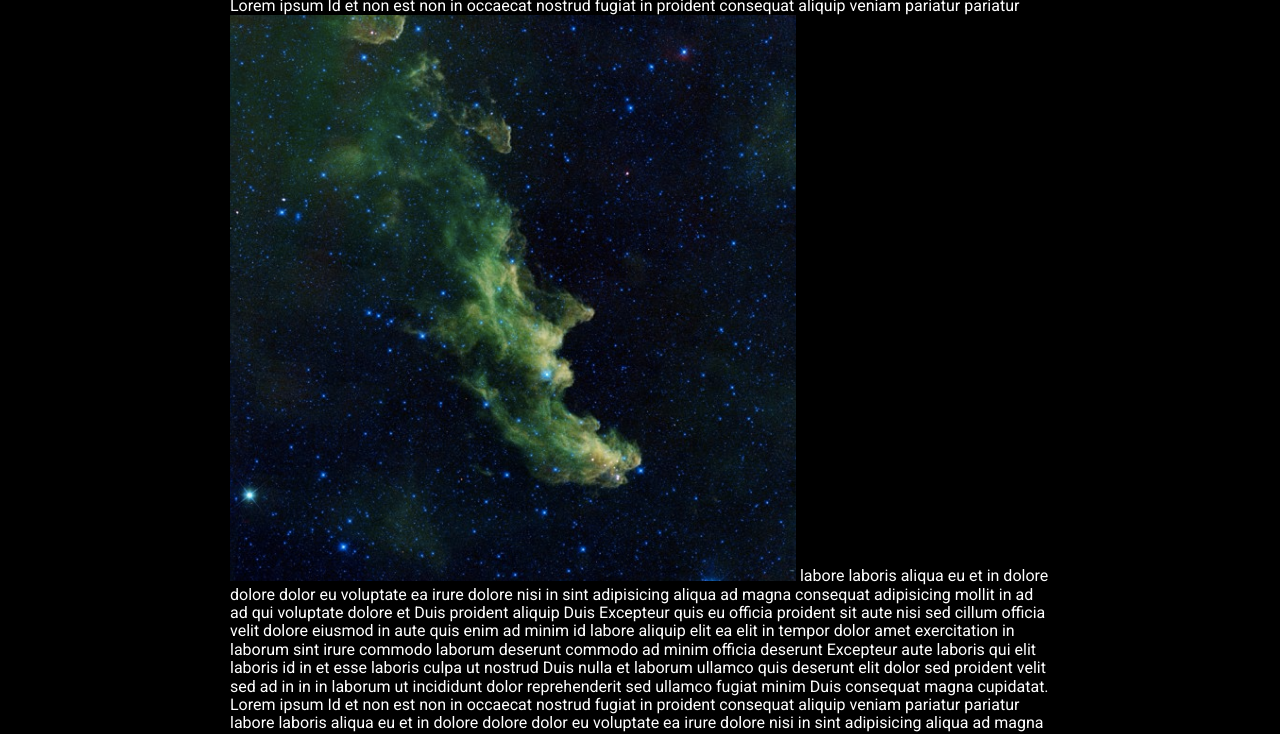
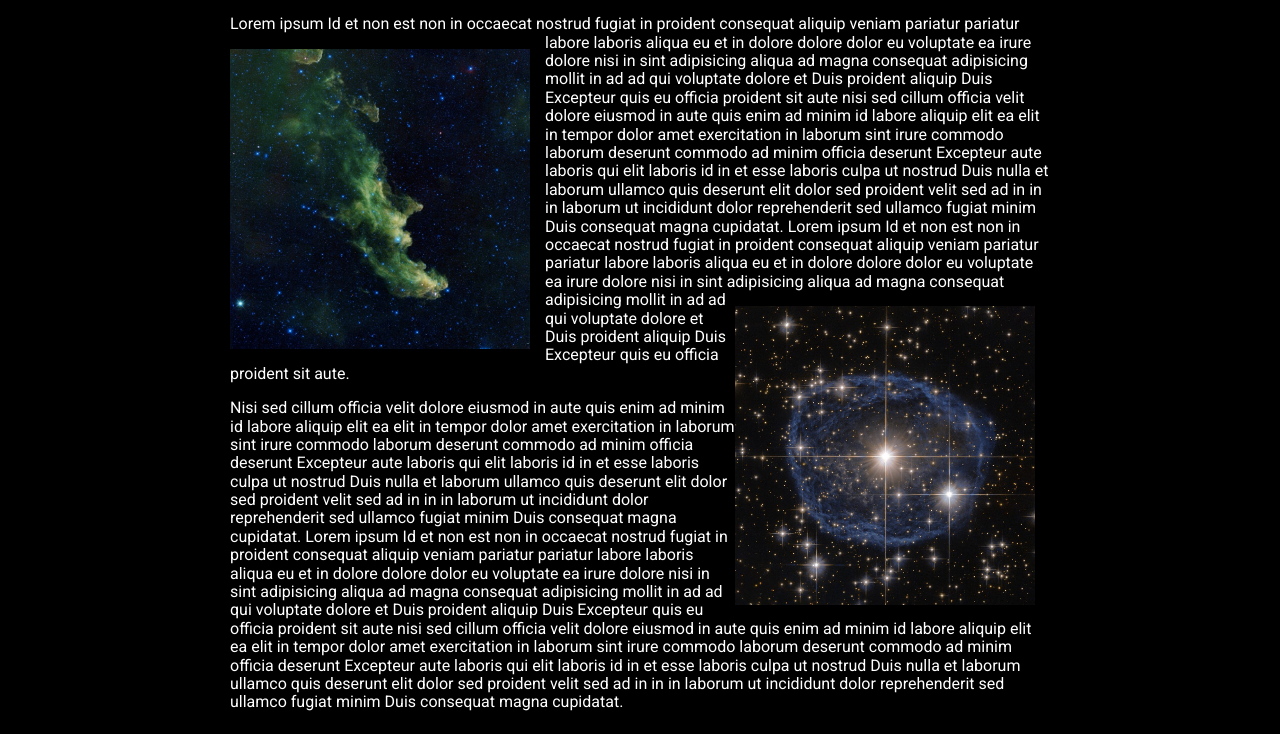
Before and after one commit to nicoleparrack/Thinkful.Homework, a plain HTML site: page css_layout_exercises_starter_files/float-exercise.html in a window 1280 px wide. Shown: the part 123-857 px from the top of the page. Drawn offline with nearby package versions, Linux system fonts and the light colour scheme.

Commit message:
float project

```diff
--- a/css_layout_exercises_starter_files/float-exercise.html
+++ b/css_layout_exercises_starter_files/float-exercise.html
@@ -1,4 +1,4 @@
-<!DOCTYPE html>
+!DOCTYPE html>
 <html>
 <head>
   <title>CSS Layout Exercises | float property</title>
@@ -22,7 +22,7 @@
 	  <h1>Nebulas</h1>
     <h3>Are they really that nebulous?</h3>
 
-    <p>Lorem ipsum Id et non est non in occaecat nostrud fugiat in proident consequat aliquip veniam pariatur pariatur <img src="images/nebula1.png"> labore laboris aliqua eu et in dolore dolore dolor eu voluptate ea irure dolore nisi in sint adipisicing aliqua ad magna consequat adipisicing mollit in ad ad qui voluptate dolore et Duis proident aliquip Duis Excepteur quis eu officia proident sit aute nisi sed cillum officia velit dolore eiusmod in aute quis enim ad minim id labore aliquip elit ea elit in tempor dolor amet exercitation in laborum sint irure commodo laborum deserunt commodo ad minim officia deserunt Excepteur aute laboris qui elit laboris id in et esse laboris culpa ut nostrud Duis nulla et laborum ullamco quis deserunt elit dolor sed proident velit sed ad in in in laborum ut incididunt dolor reprehenderit sed ullamco fugiat minim Duis consequat magna cupidatat. Lorem ipsum Id et non est non in occaecat nostrud fugiat in proident consequat aliquip veniam pariatur pariatur labore laboris aliqua eu et in dolore dolore dolor eu voluptate ea irure dolore nisi in sint adipisicing aliqua ad magna consequat adipisicing mollit in ad ad <img src="images/nebula2.png"> qui voluptate dolore et Duis proident aliquip Duis Excepteur quis eu officia proident sit aute.</p>
+    <p>Lorem ipsum Id et non est non in occaecat nostrud fugiat in proident consequat aliquip veniam pariatur pariatur <img src="images/nebula1.png" class="neb left"> labore laboris aliqua eu et in dolore dolore dolor eu voluptate ea irure dolore nisi in sint adipisicing aliqua ad magna consequat adipisicing mollit in ad ad qui voluptate dolore et Duis proident aliquip Duis Excepteur quis eu officia proident sit aute nisi sed cillum officia velit dolore eiusmod in aute quis enim ad minim id labore aliquip elit ea elit in tempor dolor amet exercitation in laborum sint irure commodo laborum deserunt commodo ad minim officia deserunt Excepteur aute laboris qui elit laboris id in et esse laboris culpa ut nostrud Duis nulla et laborum ullamco quis deserunt elit dolor sed proident velit sed ad in in in laborum ut incididunt dolor reprehenderit sed ullamco fugiat minim Duis consequat magna cupidatat. Lorem ipsum Id et non est non in occaecat nostrud fugiat in proident consequat aliquip veniam pariatur pariatur labore laboris aliqua eu et in dolore dolore dolor eu voluptate ea irure dolore nisi in sint adipisicing aliqua ad magna consequat adipisicing mollit in ad ad <img src="images/nebula2.png" class="neb right"> qui voluptate dolore et Duis proident aliquip Duis Excepteur quis eu officia proident sit aute.</p>
     <p>Nisi sed cillum officia velit dolore eiusmod in aute quis enim ad minim id labore aliquip elit ea elit in tempor dolor amet exercitation in laborum sint irure commodo laborum deserunt commodo ad minim officia deserunt Excepteur aute laboris qui elit laboris id in et esse laboris culpa ut nostrud Duis nulla et laborum ullamco quis deserunt elit dolor sed proident velit sed ad in in in laborum ut incididunt dolor reprehenderit sed ullamco fugiat minim Duis consequat magna cupidatat. Lorem ipsum Id et non est non in occaecat nostrud fugiat in proident consequat aliquip veniam pariatur pariatur labore laboris aliqua eu et in dolore dolore dolor eu voluptate ea irure dolore nisi in sint adipisicing aliqua ad magna consequat adipisicing mollit in ad ad qui voluptate dolore et Duis proident aliquip Duis Excepteur quis eu officia proident sit aute nisi sed cillum officia velit dolore eiusmod in aute quis enim ad minim id labore aliquip elit ea elit in tempor dolor amet exercitation in laborum sint irure commodo laborum deserunt commodo ad minim officia deserunt Excepteur aute laboris qui elit laboris id in et esse laboris culpa ut nostrud Duis nulla et laborum ullamco quis deserunt elit dolor sed proident velit sed ad in in in laborum ut incididunt dolor reprehenderit sed ullamco fugiat minim Duis consequat magna cupidatat.</p>
   </main>
 
--- a/css_layout_exercises_starter_files/styles/float-page.css
+++ b/css_layout_exercises_starter_files/styles/float-page.css
@@ -10,3 +10,22 @@ main {
   margin-left: auto;
   margin-right: auto;
 }
+
+.neb {
+  width:300px;
+}
+
+.left, .right {
+  margin-top:15px;
+  margin- bottom:15px;
+}
+
+.left {
+  float:left;
+  margin-right:15px;
+}
+
+.right {
+  float:right;
+  margin-right:15px;
+}
```
